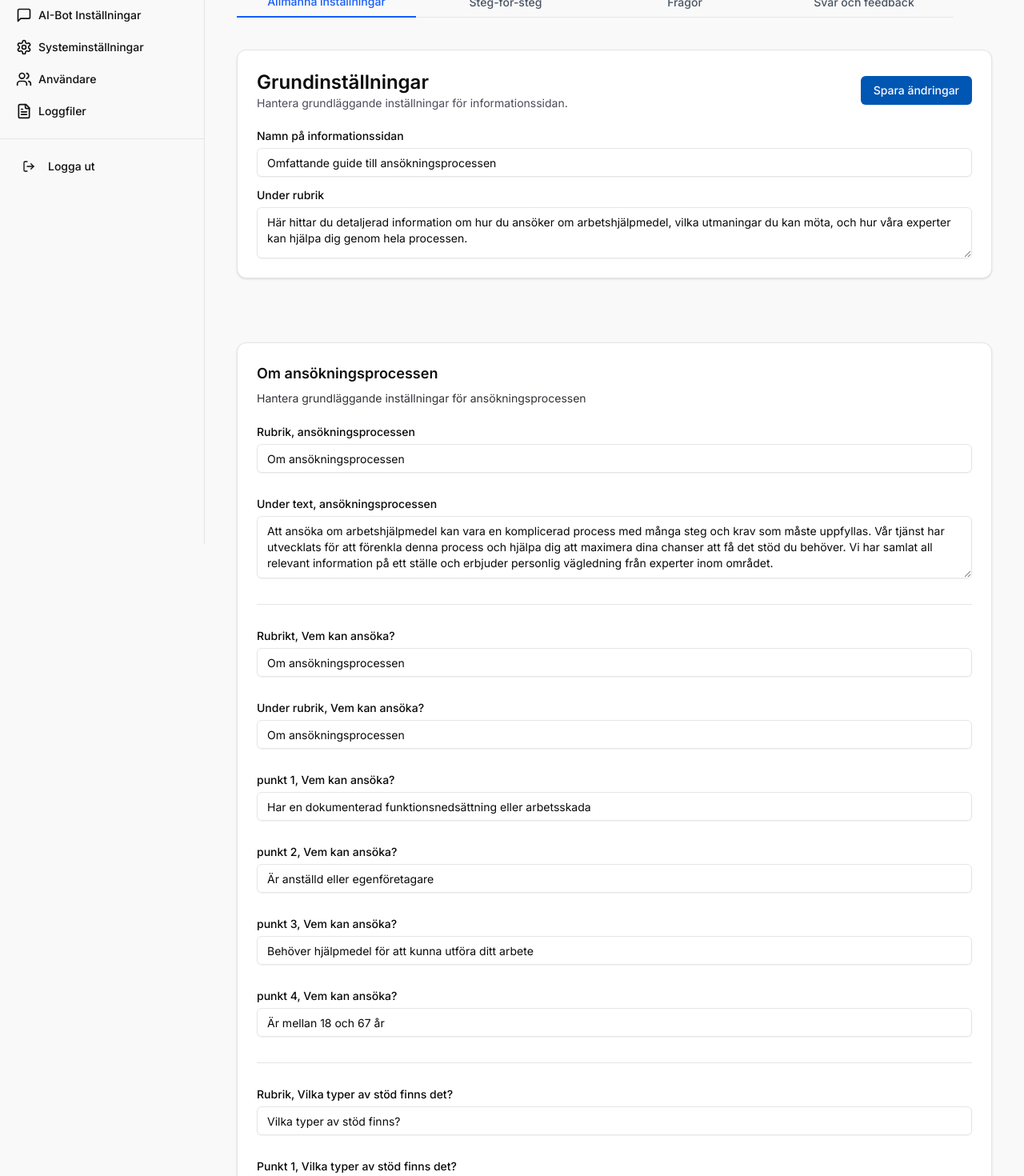
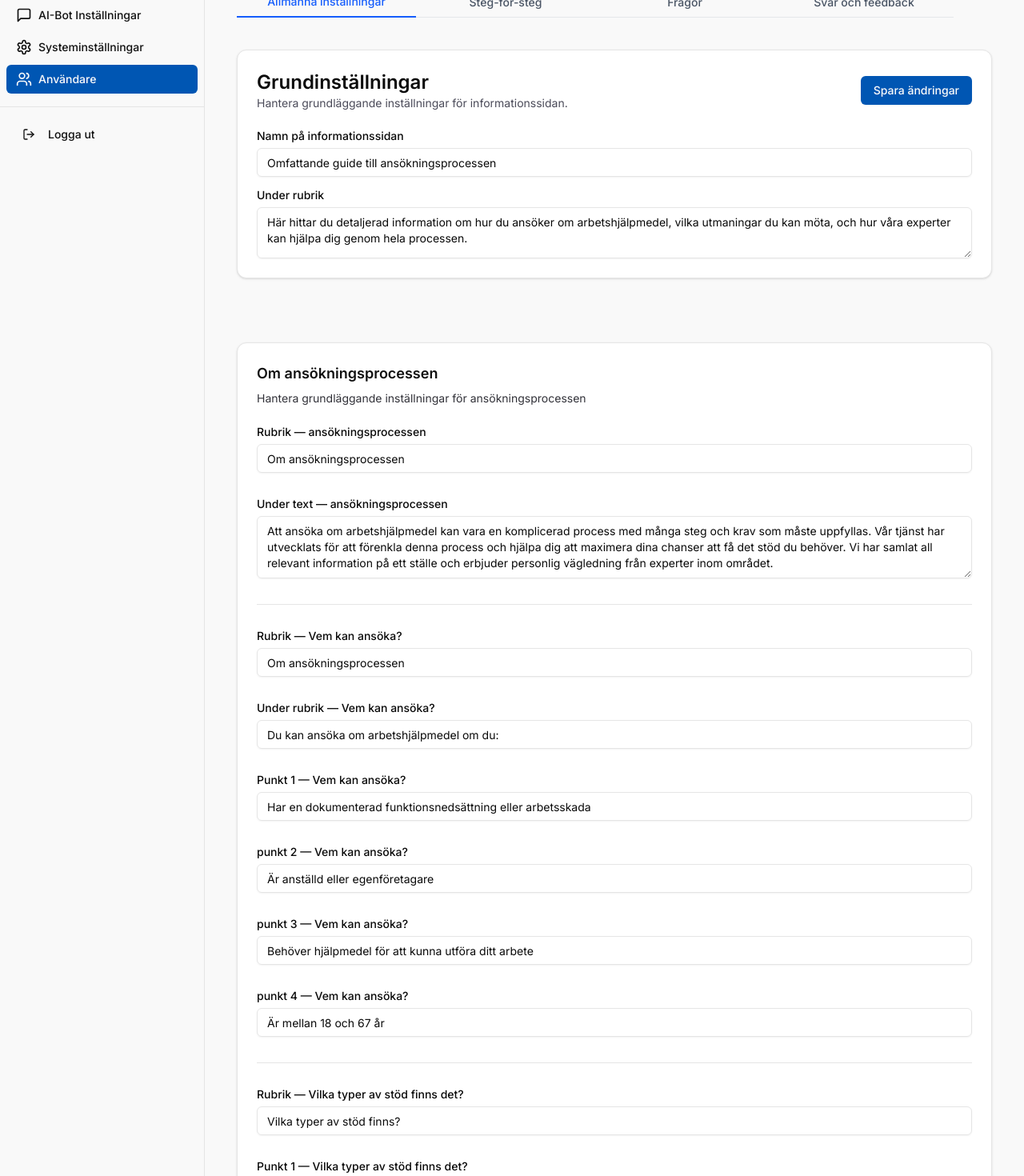
Before and after one commit to Gamefan00/chas_challenge, a Next.js app in the folder frontend/: page /admin/users-settings in a window 1280 px wide. Shown: the part 120-1590 px from the top of the page at 80% size. Built offline with nearby package versions, Linux system fonts and the light colour scheme.

Commit message:
admin page
Co-authored-by: Joel <Joel.kilic@icloud.com>

```diff
--- a/frontend/components/admininfo/AdminSidebar.jsx
+++ b/frontend/components/admininfo/AdminSidebar.jsx
@@ -66,14 +66,10 @@ export default function Sidebar() {
     },
     {
       name: "Användare",
-      href: "/admin/users",
+      href: "/admin/users-settings",
       icon: UsersIcon,
     },
-    {
-      name: "Loggfiler",
-      href: "/admin/logs",
-      icon: FileTextIcon,
-    },
+
   ];
 
   const handleLogout = () => {
@@ -91,7 +87,7 @@ export default function Sidebar() {
             </Button>
           </SheetTrigger>
           <SheetContent side="left" className="w-64 p-0">
-            <div className="bg-background flex h-screen w-full flex-col">
+            <div className="bg-background flex w-full flex-col">
               <div className="flex h-16 items-center justify-between px-4">
                 <Logo />
               </div>
@@ -137,7 +133,7 @@ export default function Sidebar() {
     <div className="relative flex">
       <div
         className={cn(
-          "bg-background h-screen border-r transition-all duration-300",
+          "bg-background transition-all duration-300",
           isSidebarOpen ? "w-64" : "w-24",
         )}
       >
--- a/frontend/components/admininfo/BehaviorSettings.jsx
+++ b/frontend/components/admininfo/BehaviorSettings.jsx
@@ -51,13 +51,13 @@ export default function BehaviorSettings() {
         {/* Punkt 1 */}
         <div className="space-y-8">
           <div className="space-y-2">
-            <Label htmlFor="bot-name">Rubrikt, Steg-för-steg ansökningsguide?</Label>
+            <Label htmlFor="bot-name">Rubrik — Steg-för-steg ansökningsguide?</Label>
 
             <Input id="bot-name" value="Steg-för-steg ansökningsguide" />
           </div>
 
           <div className="space-y-2">
-            <Label htmlFor="bot-name">Under rubrik, Steg-för-steg ansökningsguide?</Label>
+            <Label htmlFor="bot-name">Under rubrik — Steg-för-steg ansökningsguide?</Label>
 
             <Input
               id="bot-name"
@@ -69,13 +69,13 @@ export default function BehaviorSettings() {
         {/* Punkt 2 */}
         <div className="space-y-8">
           <div className="space-y-2">
-            <Label htmlFor="bot-name">Punkt 1 rubrikt, Bedömning av behov?</Label>
+            <Label htmlFor="bot-name">Punkt 1 rubrik — Bedömning av behov?</Label>
 
             <Input id="bot-name" value="Bedömning av behov" />
           </div>
 
           <div className="space-y-2">
-            <Label htmlFor="welcome-message">Punkt 1 under rubrikt, Bedömning av behov?</Label>
+            <Label htmlFor="welcome-message">Punkt 1 under rubrik — Bedömning av behov?</Label>
             <Textarea
               id="welcome-message"
               value="Första steget är att få en bedömning av dina specifika behov. Detta görs ofta i samråd med en arbetsterapeut, läkare eller annan specialist som kan dokumentera vilka hjälpmedel som kan underlätta din arbetssituation."
@@ -85,13 +85,13 @@ export default function BehaviorSettings() {
         </div>
 
         <div className="space-y-2">
-          <Label htmlFor="bot-name">Punkt 2 rubrikt, Insamling av dokumentation?</Label>
+          <Label htmlFor="bot-name">Punkt 2 rubrik — Insamling av dokumentation?</Label>
 
           <Input id="bot-name" value="Insamling av dokumentation" />
         </div>
 
         <div className="space-y-2">
-          <Label htmlFor="welcome-message">Punkt 2 under text, Insamling av dokumentation?</Label>
+          <Label htmlFor="welcome-message">Punkt 2 under text — Insamling av dokumentation?</Label>
           <Textarea
             id="welcome-message"
             value="Vår AI-assistent hjälper dig att fylla i ansökningsformulären korrekt och fullständigt, vilket minimerar risken för avslag på grund av formella brister."
@@ -100,14 +100,14 @@ export default function BehaviorSettings() {
         </div>
 
         <div className="space-y-2">
-          <Label htmlFor="bot-name">Punkt 3 rubrikt, Ifyllande av ansökningsformulär?</Label>
+          <Label htmlFor="bot-name">Punkt 3 rubrik — Ifyllande av ansökningsformulär?</Label>
 
           <Input id="bot-name" value="Bedömning av behov" />
         </div>
 
         <div className="space-y-2">
           <Label htmlFor="welcome-message">
-            Punkt 3 under text, Ifyllande av ansökningsformulär?
+            Punkt 3 under text — Ifyllande av ansökningsformulär?
           </Label>
           <Textarea
             id="welcome-message"
@@ -117,13 +117,13 @@ export default function BehaviorSettings() {
         </div>
 
         <div className="space-y-2">
-          <Label htmlFor="bot-name">Punkt 4 rubrikt, Inlämning av ansökan?</Label>
+          <Label htmlFor="bot-name">Punkt 4 rubrik — Inlämning av ansökan?</Label>
 
           <Input id="bot-name" value="Bedömning av behov" />
         </div>
 
         <div className="space-y-2">
-          <Label htmlFor="welcome-message">Punkt 4 under text, Inlämning av ansökan?</Label>
+          <Label htmlFor="welcome-message">Punkt 4 under text — Inlämning av ansökan?</Label>
           <Textarea
             id="welcome-message"
             value="Efter att alla dokument är samlade och formulär ifyllda, lämnas ansökan in till relevant myndighet eller organisation. Vi guidar dig till rätt instans."
@@ -132,17 +132,32 @@ export default function BehaviorSettings() {
         </div>
 
         <div className="space-y-2">
-          <Label htmlFor="bot-name">Punkt 1 rubrikt, Bedömning av behov ?</Label>
+          <Label htmlFor="bot-name">Punkt 5 rubrik — Uppföljning under handläggning?</Label>
 
-          <Input id="bot-name" value="Bedömning av behov" />
+          <Input id="bot-name" value="" />
         </div>
 
         <div className="space-y-2">
-          <Label htmlFor="bot-name">Punkt 1 under rubrik, Bedömning av behov ?</Label>
+          <Label htmlFor="bot-name">Punkt 5 under rubrik — Uppföljning under handläggning?</Label>
 
           <Input
             id="bot-name"
-            value="Första steget är att få en bedömning av dina specifika behov. Detta görs ofta i samråd med en arbetsterapeut, läkare eller annan specialist som kan dokumentera vilka hjälpmedel som kan underlätta din arbetssituation."
+            value="Under handläggningstiden kan kompletteringar behövas. Vi hjälper dig att förstå vad som efterfrågas och hur du bäst bemöter detta."
+          />
+        </div>
+
+        <div className="space-y-2">
+          <Label htmlFor="bot-name">Punkt 6 rubrik — Beslut och eventuell överklagan?</Label>
+
+          <Input id="bot-name" value="Beslut och eventuell överklagan" />
+        </div>
+
+        <div className="space-y-2">
+          <Label htmlFor="bot-name">Punkt 6 under rubrik — Beslut och eventuell överklagan?</Label>
+
+          <Input
+            id="bot-name"
+            value="När beslut är fattat hjälper vi dig att förstå beslutet. Om ansökan avslås hjälper vi dig att bedöma om en överklagan är lämplig och hur den i så fall ska utformas."
           />
         </div>
       </CardContent>
--- a/frontend/components/admininfo/InfoModelConfig.jsx
+++ b/frontend/components/admininfo/InfoModelConfig.jsx
@@ -17,7 +17,7 @@ export default function ModelConfig() {
         </CardHeader>
         <CardContent className="space-y-8">
           <div className="space-y-2">
-            <Label htmlFor="bot-name">Rubrik, ansökningsprocessen</Label>
+            <Label htmlFor="bot-name">Rubrik — ansökningsprocessen</Label>
 
             <Input
               id="bot-name"
@@ -27,7 +27,7 @@ export default function ModelConfig() {
           </div>
 
           <div className="space-y-2">
-            <Label htmlFor="welcome-message">Under text, ansökningsprocessen</Label>
+            <Label htmlFor="welcome-message">Under text — ansökningsprocessen</Label>
             <Textarea
               id="welcome-message"
               value="Att ansöka om arbetshjälpmedel kan vara en komplicerad process med många steg och krav som måste uppfyllas. Vår tjänst har utvecklats för att förenkla denna process och hjälpa dig att maximera dina chanser att få det stöd du behöver. Vi har samlat all relevant information på ett ställe och erbjuder personlig vägledning från experter inom området."
@@ -38,19 +38,19 @@ export default function ModelConfig() {
           <hr />
 
           <div className="space-y-2">
-            <Label htmlFor="bot-name">Rubrikt, Vem kan ansöka?</Label>
+            <Label htmlFor="bot-name">Rubrik — Vem kan ansöka?</Label>
 
             <Input id="bot-name" value="Om ansökningsprocessen" />
           </div>
 
           <div className="space-y-2">
-            <Label htmlFor="bot-name">Under rubrik, Vem kan ansöka?</Label>
+            <Label htmlFor="bot-name">Under rubrik — Vem kan ansöka?</Label>
 
-            <Input id="bot-name" value="Om ansökningsprocessen" />
+            <Input id="bot-name" value="Du kan ansöka om arbetshjälpmedel om du:" />
           </div>
 
           <div className="space-y-2">
-            <Label htmlFor="bot-name">punkt 1, Vem kan ansöka?</Label>
+            <Label htmlFor="bot-name">Punkt 1 — Vem kan ansöka?</Label>
 
             <Input
               id="bot-name"
@@ -59,19 +59,19 @@ export default function ModelConfig() {
           </div>
 
           <div className="space-y-2">
-            <Label htmlFor="bot-name">punkt 2, Vem kan ansöka?</Label>
+            <Label htmlFor="bot-name">punkt 2 — Vem kan ansöka?</Label>
 
             <Input id="bot-name" value="Är anställd eller egenföretagare" />
           </div>
 
           <div className="space-y-2">
-            <Label htmlFor="bot-name">punkt 3, Vem kan ansöka?</Label>
+            <Label htmlFor="bot-name">punkt 3 — Vem kan ansöka?</Label>
 
             <Input id="bot-name" value="Behöver hjälpmedel för att kunna utföra ditt arbete" />
           </div>
 
           <div className="space-y-2">
-            <Label htmlFor="bot-name">punkt 4, Vem kan ansöka?</Label>
+            <Label htmlFor="bot-name">punkt 4 — Vem kan ansöka?</Label>
 
             <Input id="bot-name" value="Är mellan 18 och 67 år" />
           </div>
@@ -79,13 +79,13 @@ export default function ModelConfig() {
           <hr />
 
           <div className="space-y-2">
-            <Label htmlFor="bot-name">Rubrik, Vilka typer av stöd finns det?</Label>
+            <Label htmlFor="bot-name">Rubrik — Vilka typer av stöd finns det?</Label>
 
             <Input id="bot-name" value="Vilka typer av stöd finns?" />
           </div>
 
           <div className="space-y-2">
-            <Label htmlFor="bot-name">Punkt 1, Vilka typer av stöd finns det?</Label>
+            <Label htmlFor="bot-name">Punkt 1 — Vilka typer av stöd finns det?</Label>
 
             <Input
               id="bot-name"
@@ -94,7 +94,7 @@ export default function ModelConfig() {
           </div>
 
           <div className="space-y-2">
-            <Label htmlFor="bot-name">Punkt 2, Vilka typer av stöd finns det?</Label>
+            <Label htmlFor="bot-name">Punkt 2 — Vilka typer av stöd finns det?</Label>
 
             <Input
               id="bot-name"
@@ -103,13 +103,13 @@ export default function ModelConfig() {
           </div>
 
           <div className="space-y-2">
-            <Label htmlFor="bot-name">Punkt 3, Vilka typer av stöd finns det?</Label>
+            <Label htmlFor="bot-name">Punkt 3 — Vilka typer av stöd finns det?</Label>
 
             <Input id="bot-name" value="Personligt stöd: Arbetsbiträde eller personlig assistent" />
           </div>
 
           <div className="space-y-2">
-            <Label htmlFor="bot-name">Punkt 4, Vilka typer av stöd finns det?</Label>
+            <Label htmlFor="bot-name">Punkt 4 — Vilka typer av stöd finns det?</Label>
 
             <Input
               id="bot-name"
--- a/frontend/components/adminpage/AdminSidebar.jsx
+++ b/frontend/components/adminpage/AdminSidebar.jsx
@@ -66,13 +66,8 @@ export default function Sidebar() {
     },
     {
       name: "Användare",
-      href: "/admin/users",
+      href: "/admin/users-settings",
       icon: UsersIcon,
-    },
-    {
-      name: "Loggfiler",
-      href: "/admin/logs",
-      icon: FileTextIcon,
     },
   ];
 
@@ -137,7 +132,7 @@ export default function Sidebar() {
     <div className="relative flex">
       <div
         className={cn(
-          "bg-background h-screen border-r transition-all duration-300",
+          "bg-background min-h-screen border-r transition-all duration-300",
           isSidebarOpen ? "w-64" : "w-24",
         )}
       >
```
